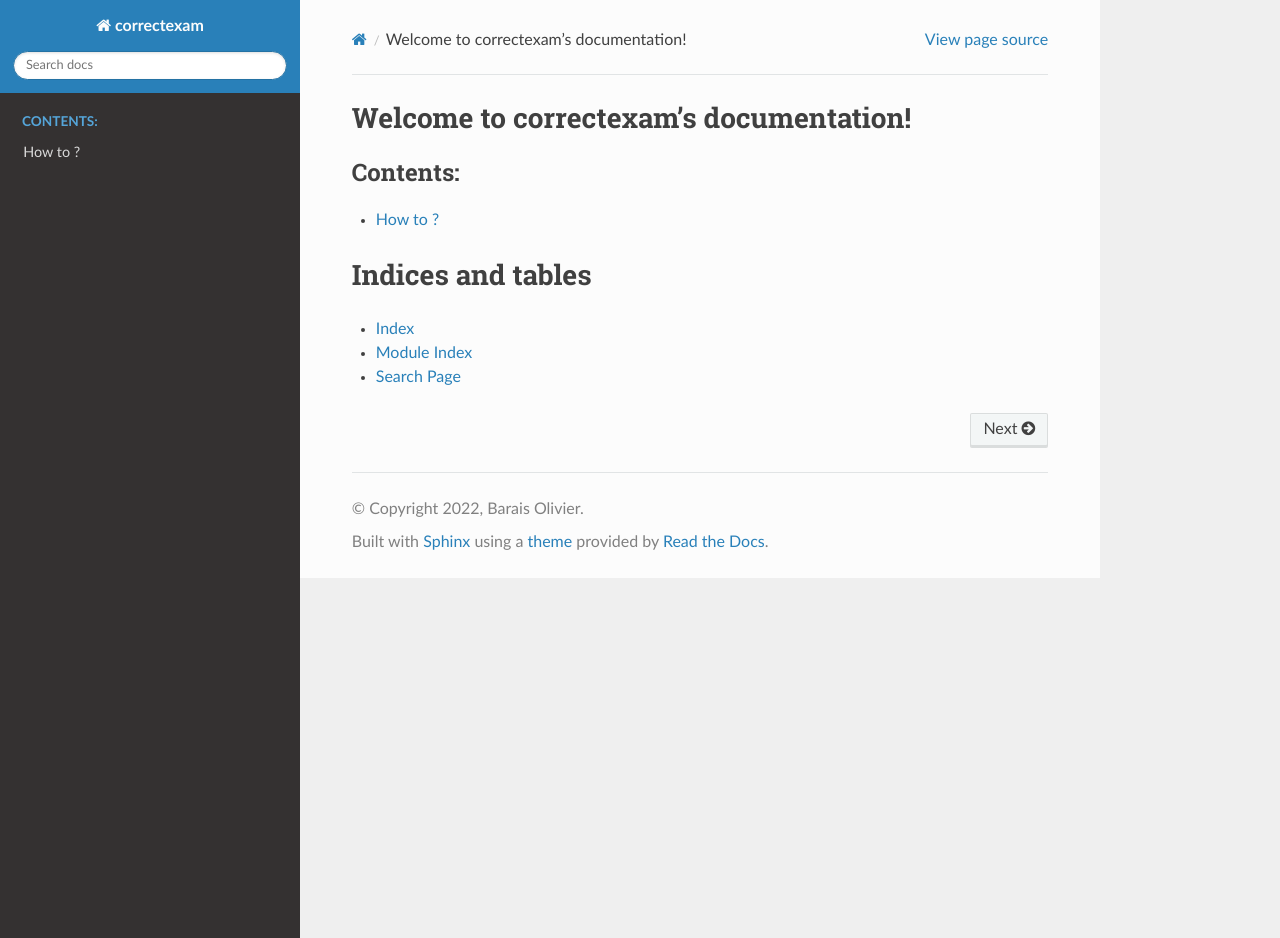
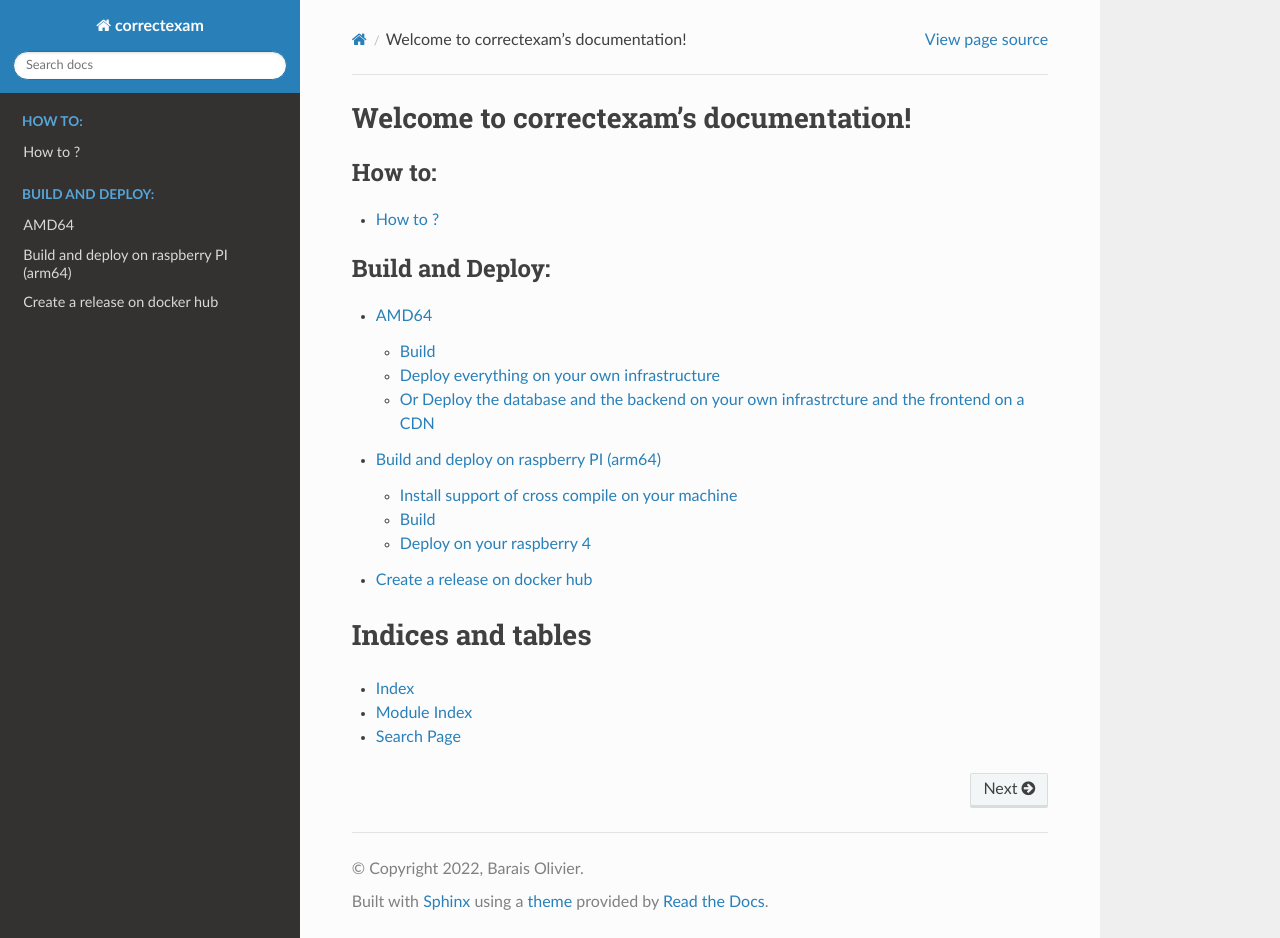
Before and after one commit to correctexam/documentation, a Sphinx documentation site: the page built from docs/source/index.rst, in a window 1280 px wide and 938 px high. Built offline with Sphinx 7.4.7 and the Read the Docs theme 2.0.0, drawn with Linux system fonts in a browser that asks for light colours.

Commit message:
add install to the right format

````diff
--- a/Install.md
+++ b/docs/source/Install.md
@@ -129,7 +112,7 @@ services:
 **exam.conf**
 
 
-```txt
+```nginx
 server {
     listen       80;
     listen  [::]:80;
@@ -197,7 +180,7 @@ server {
 
 **nginx.conf**
 
-```txt
+```nginx
 user  nginx;
 worker_processes  auto;
 
@@ -275,7 +258,6 @@ services:
 ```
 
 Before building the frontend for your CDN, do not forget to update **webpack/environment.js** with your domain names.
-
 
 #  Build and deploy on raspberry PI (arm64)
 
@@ -413,7 +395,7 @@ services:
 **exam.conf**
 
 
-```txt
+```nginx
 server {
     listen       80;
     listen  [::]:80;
@@ -481,7 +463,7 @@ server {
 
 **nginx.conf**
 
-```txt
+```nginx
 user  nginx;
 worker_processes  auto;
 
--- a/docs/source/index.rst
+++ b/docs/source/index.rst
@@ -8,9 +8,15 @@ Welcome to correctexam's documentation!
 
 .. toctree::
    :maxdepth: 2
-   :caption: Contents:
+   :caption: How to:
 
    faq.md
+
+.. toctree::
+   :maxdepth: 2
+   :caption: Build and Deploy:
+
+   Install.md
 
 
 
````
Also changed, not shown: other parts of docs/source/Install.md (+0 -17 lines), 8 other files.
